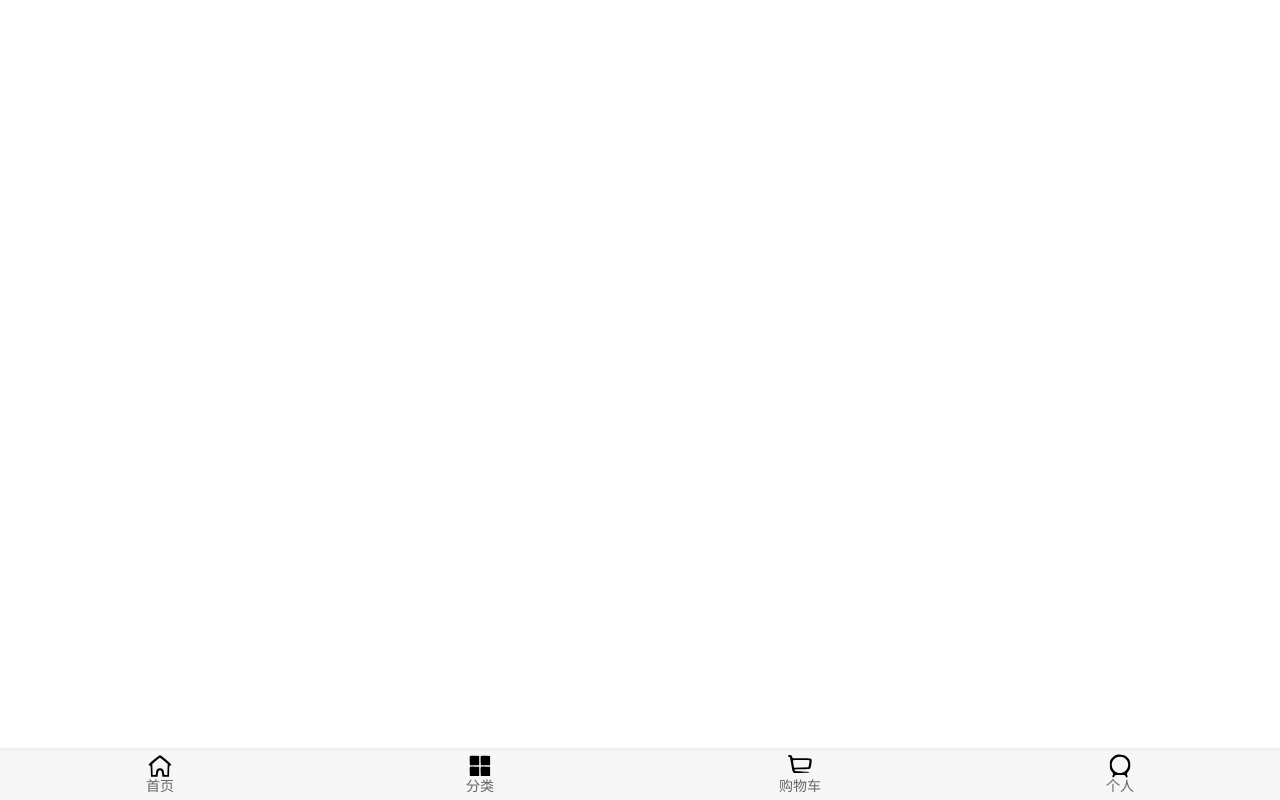
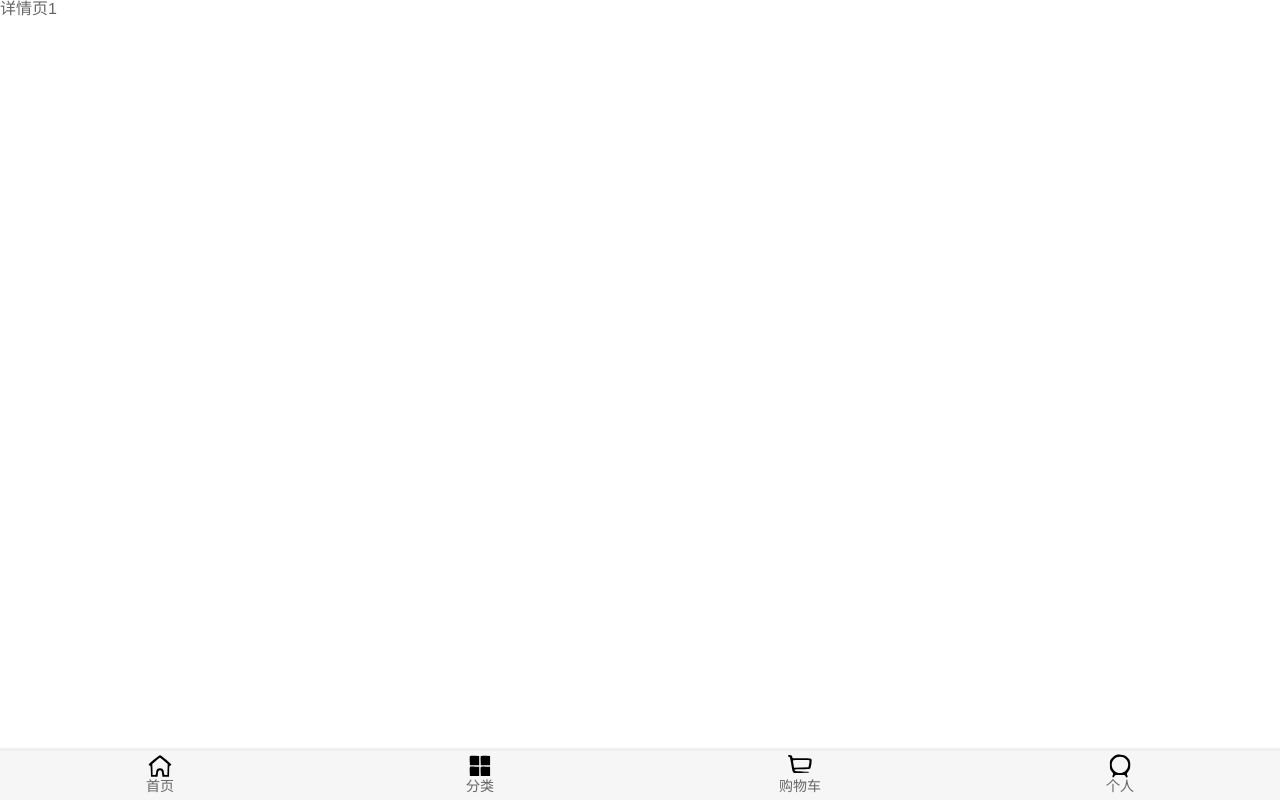
Before and after one commit to Guipengtt/vue-shopping-mall, a Vue app: page /detail/1 in a window 1280 px wide. Built offline with nearby package versions, Linux system fonts and the light colour scheme.

Commit message:
Start dev detail page

```diff
--- a/src/components/content/goods/GoodsListItem.vue
+++ b/src/components/content/goods/GoodsListItem.vue
@@ -1,13 +1,11 @@
 <template>
-  <div class="goods">
-    <a :href="goodsItem.link">
+  <div class="goods" @click="itemClick">
     <img :src="goodsItem.show.img" :alt="goodsIndex" @load="imgLoad" />
     <div class="goods-info">
       <p>{{goodsItem.title}}</p>
       <span class="price">{{"价格:"}}{{goodsItem.price}}</span>
       <span class="collect">{{goodsItem.cfav}}</span>
     </div>
-    </a>
   </div>
 </template>
 
@@ -31,6 +29,10 @@ export default {
   methods: {
     imgLoad() {
       this.$bus.$emit("itemImageLoad");
+    },
+    itemClick() {
+      console.log("跳转到详情页");
+      this.$router.push("/detail/" + this.goodsItem.iid);
     }
   }
 };
--- a/src/router/index.js
+++ b/src/router/index.js
@@ -5,6 +5,7 @@ const Home = () => import("../views/home/Home.vue");
 const Category = () => import("../views/category/Category.vue");
 const ShopeCart = () => import("../views/shopcart/ShopeCart.vue");
 const Profile = () => import("../views/profile/Profile.vue");
+const Detail = () => import("../views/details/Detail.vue")
 
 
 Vue.use(Vuerouter);
@@ -28,6 +29,10 @@ const routes = [{
   {
     path: "/profile",
     component: Profile
+  },
+  {
+    path: "/detail/:iid",
+    component: Detail
   }
 ];
 
--- /dev/null
+++ b/src/views/details/Detail.vue
@@ -0,0 +1,20 @@
+<template>
+  <div>详情页{{iid}}</div>
+</template>
+
+<script>
+export default {
+  name: "Detail",
+  data() {
+    return {
+      iid: null
+    };
+  },
+  created() {
+    this.iid = this.$route.params.iid;
+  }
+};
+</script>
+
+<style scoped>
+</style>
```
Lines whose indentation alone changed are shown as unchanged.
